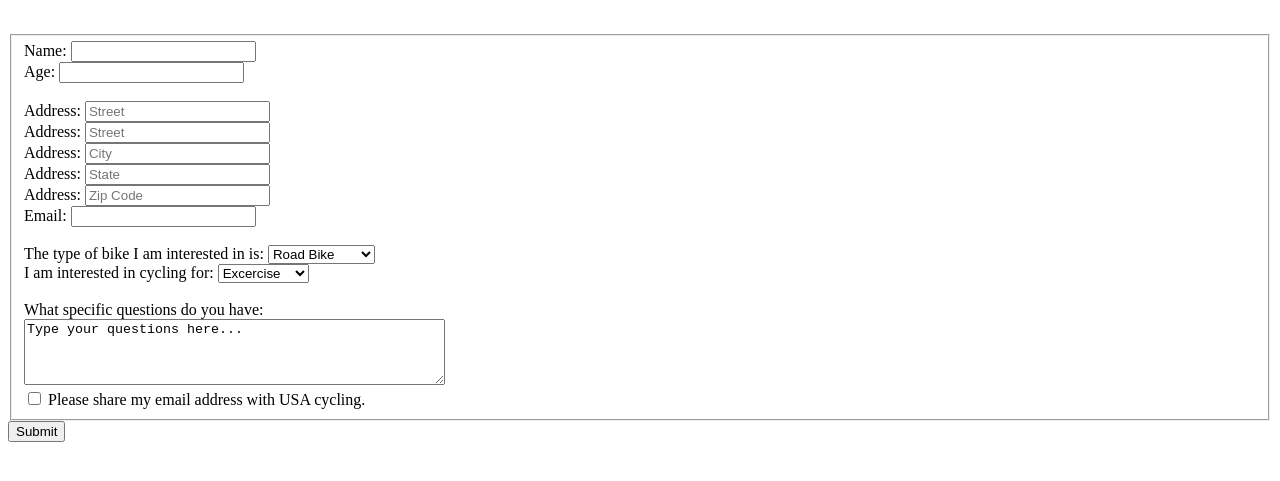
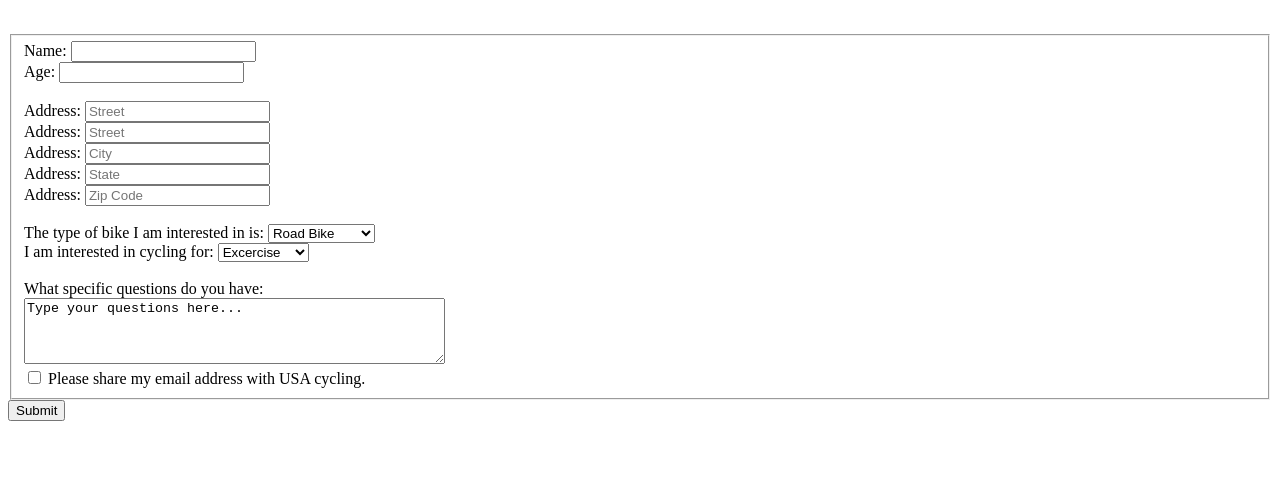
Before and after one commit to greghuber/greghuber.github.io, a plain HTML site: page request_form.html in a window 1280 px wide. Shown: the part 127-608 px from the top of the page. Drawn offline with Linux system fonts and the light colour scheme.

Commit message:
Correct error in request form syntax

```diff
--- a/request_form.html
+++ b/request_form.html
@@ -41,10 +41,6 @@
 			<label>Address:</label>
 			<input type="text" name="name" placeholder="Zip Code">
 		</div>
-		<div>
-			<label>Email:</label>
-			<input type=“email” name=“email”>
-		</div>
 		<br>
 
 		<div>
```
